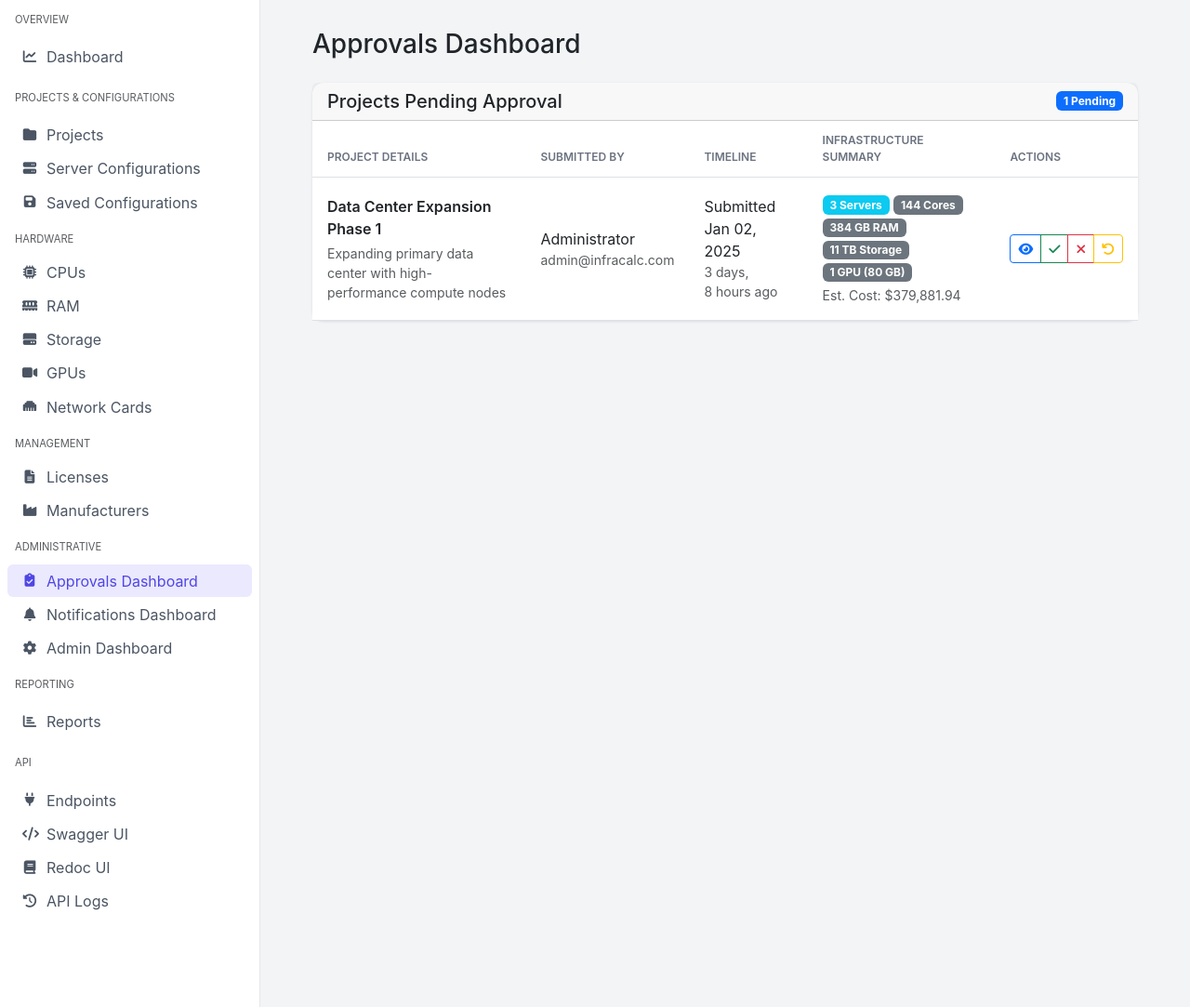
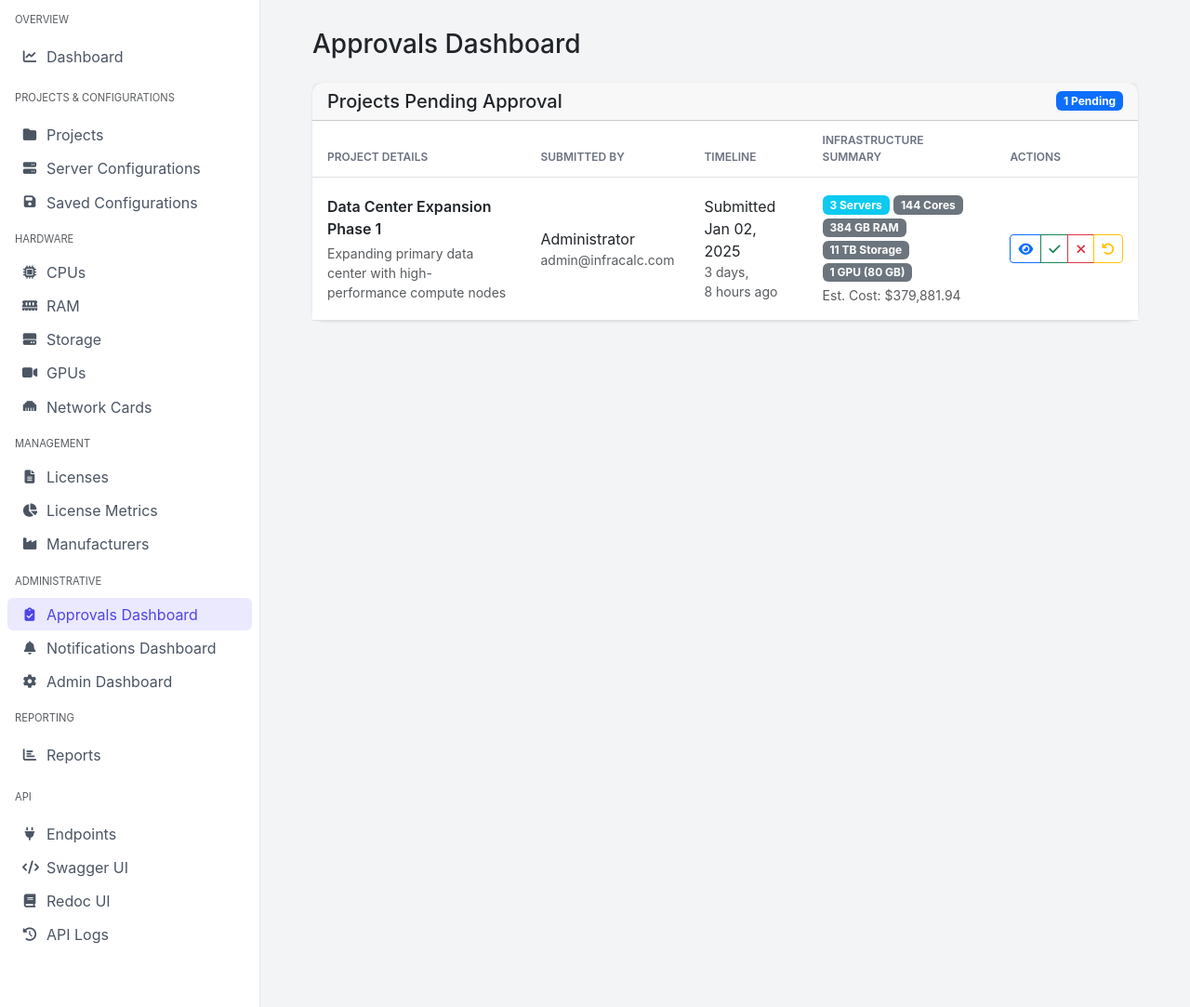
Before and after one commit to hunterhines34/infrastructure_calculator, a Django app: page /approvals/ in a window 1280 px wide. Shown: the part 65-1148 px from the top of the page at 93% size. Run offline with Django 5.2, Linux system fonts and the light colour scheme; a user stored in the database is signed in; data comes from the database, SQL or seed files in the repository; both versions use the stored data as it was after the commit; data that the repository does not hold is empty; parts of the project's set-up code (start-up, migrations or seed data) failed here and were passed over.

Commit message:
Added new navbar option for license metrics

```diff
--- a/calculator/templates/calculator/base.html
+++ b/calculator/templates/calculator/base.html
@@ -398,6 +398,10 @@
                 <i class="fas fa-file-alt"></i>
                 <span>Licenses</span>
             </a>
+            <a href="/metrics" class="nav-link {% if active_tab == 'metrics' %}active{% endif %}">
+                <i class="fas fa-chart-pie"></i>
+                <span>License Metrics</span>
+            </a>
             <a href="{% url 'manufacturer_list' %}" class="nav-link {% if active_tab == 'manufacturers' %}active{% endif %}">
                 <i class="fas fa-industry"></i>
                 <span>Manufacturers</span>
```
Also changed, not shown: db.sqlite3.
